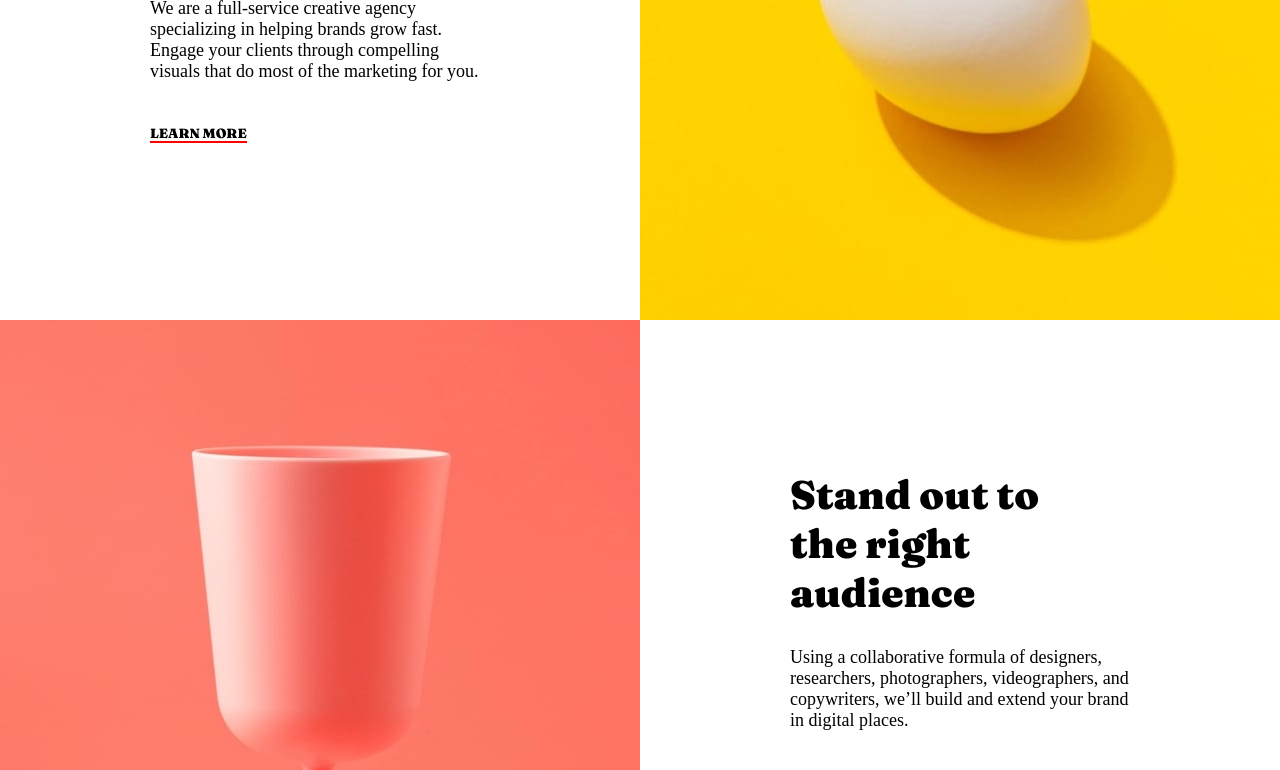
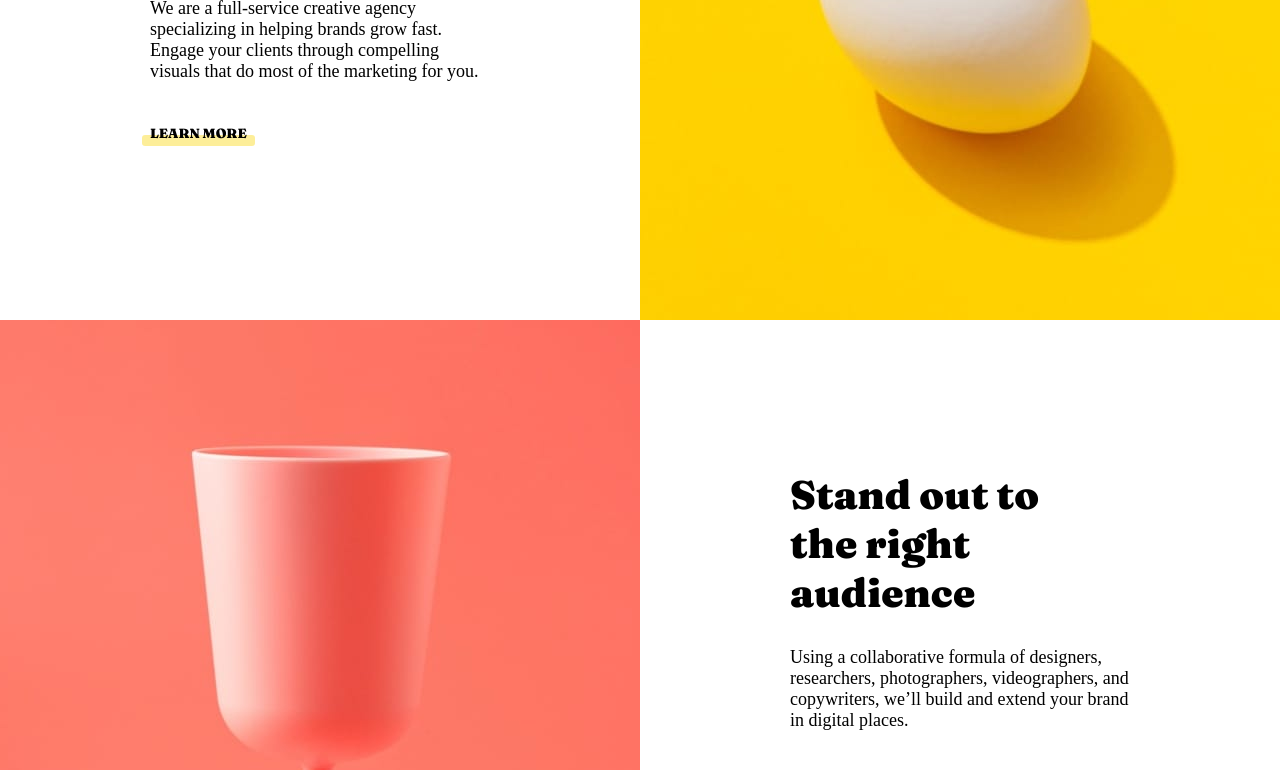
Before and after one commit to JimaLoko/sunnyside-agency-landing-page, a React (Create React App) app: page / in a window 1280 px wide. Shown: the part 1080-1850 px from the top of the page. Built offline with nearby package versions, Linux system fonts and the light colour scheme.

Commit message:
update main section

```diff
--- a/src/Home/Main/index.js
+++ b/src/Home/Main/index.js
@@ -14,6 +14,7 @@ const Main = () => {
              title={"Transform your brand"}
              paragraph={" We are a full-service creative agency specializing in helping brands grow fast. Engage your clients through compelling visuals that do most of the marketing for you. "}
              gridArea="item1"
+             lineColor="hsl(51, 100%, 49%)"
              />
 
              <CardImg bgImg={bgImg2 } gridArea="item2" />
@@ -23,6 +24,7 @@ const Main = () => {
              title={"Stand out to the right audience"}
              paragraph={" Using a collaborative formula of designers, researchers, photographers, videographers, and copywriters, we’ll build and extend your brand in digital places. "}
              gridArea="item4"
+             lineColor="hsl(7, 99%, 70%)"
              />
 
              <CardImgtext
--- a/src/components/CardText/index.js
+++ b/src/components/CardText/index.js
@@ -1,12 +1,11 @@
 import { Card } from "./style"
 
-const CardText = ({title, paragraph, gridArea}) => {
+const CardText = ({title, paragraph, gridArea, lineColor}) => {
     return (
-        <Card gridArea={gridArea}>
+        <Card gridArea={gridArea} lineColor={lineColor}>
             <h2>{title}</h2>
             <p>{paragraph}</p>
-            <button>Learn more </button>
-            <span></span>
+            <button >Learn more </button>
         </Card>
     )
 }
--- a/src/components/CardText/style.js
+++ b/src/components/CardText/style.js
@@ -24,6 +24,32 @@ export const Card = styled.div `
         text-transform: uppercase;
         font-family: var(--Fraunces);
         font-weight: 900;
-        border-bottom: 2px solid red;
+        position: relative;
+    }
+
+    button::after {
+    content: "";
+    background-color: ${props => props.lineColor};
+    z-index: -1;
+    border-radius: 3px;
+    width: 11.3rem;
+    display: block;
+    height: 0.8em;
+    position: absolute;
+    top: 10px;
+    left: -0.8rem;
+    opacity: 0.4;
+    transition: all .5s;
+    }
+    button:hover::after {
+        opacity: 1;
+    }
+
+    hr {
+        height: 1rem;
+        width: 10rem;
+        background-color: red;
+        border: none;
+        border-radius: 5px;
     }
 `
```
